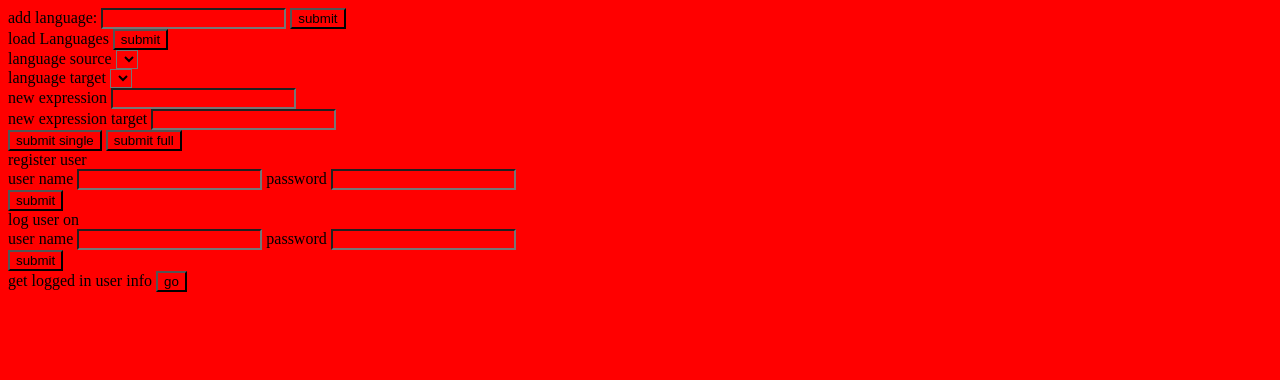
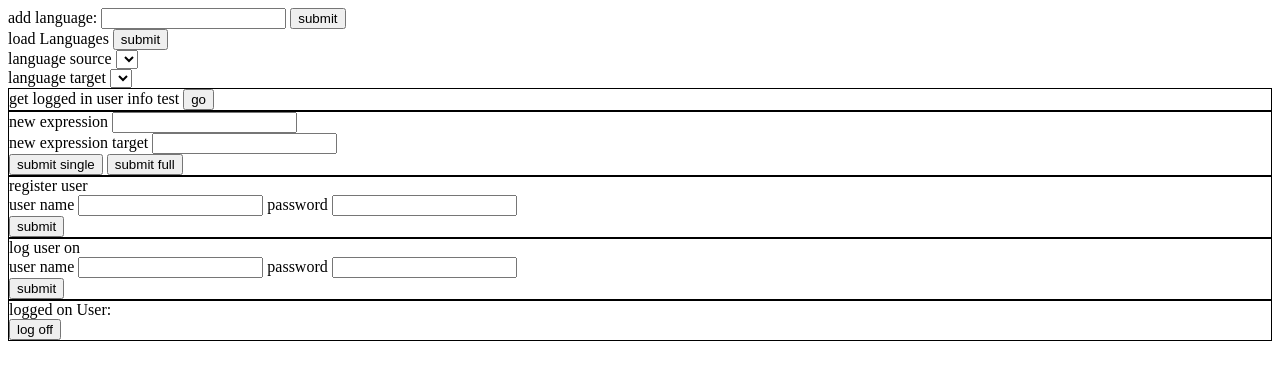
Before and after one commit to odedwolff/vocab, a Django app: page /vocab/client in a window 1280 px wide. Shown: the top 380 px of the page. Run offline with Django 3.2, Linux system fonts and the light colour scheme; data that the repository does not hold is empty.

Commit message:
added full cylcle of chekcing log on status at startup and updating client panel

```diff
--- a/languageSite/languageSite/settings.py
+++ b/languageSite/languageSite/settings.py
@@ -38,7 +38,7 @@ INSTALLED_APPS = [
     'django.contrib.contenttypes',
     'django.contrib.sessions',
     'django.contrib.messages',
-    'django.contrib.staticfiles',
+    'django.contrib.staticfiles'
 ]
 
 MIDDLEWARE = [
--- a/languageSite/vocab/static/vocab/style.css
+++ b/languageSite/vocab/static/vocab/style.css
@@ -1,4 +1,9 @@
 *{
 
-	background-color: red;
+	//background-color: red;
 }
+
+.panel1{
+	border-style: solid;
+    border-width: 1px;
+}
--- a/languageSite/vocab/templates/vocab/client.html
+++ b/languageSite/vocab/templates/vocab/client.html
@@ -41,8 +41,14 @@
 			</select>
 		</div>
 
+		<div  class="panel1">
+			get logged in user info test
+			<button id=btnLoggedInUserInfo>go</button>
 
-		<div>
+		</div>
+
+
+		<div class="panel1">
 			<div id="newExpression">
 				new expression
 				<input type="text" id="newExpressionText" />
@@ -56,7 +62,7 @@
 		</div>
 
 
-		<div>
+		<div id=divRegisterUser class="panel1">
 			register user
 			<div id="newUser">
 				user name
@@ -67,7 +73,7 @@
 			<button id=btnAddUser>submit</button>
 		</div>
 
-		<div>
+		<div id=divLogIn class="panel1">
 			log user on
 			<div id="newUser">
 				user name
@@ -78,12 +84,13 @@
 			<button id=btnLogOn>submit</button>
 		</div>
 
+		<div id=divLoggedUser class="panel1" >
+			logged on User: <div  id=divLoggedUserName>
+			<button id=btnLogOff>log off</button>
+		</div>
 
-		<div>
-			get logged in user info
-			<button id=btnLoggedInUserInfo>go</button>
 
-		</div>
+
 
 
 
@@ -100,6 +107,9 @@
 			todo - each language should probably have its own categries, a category should be a subset of a language (consider
 			rename simply to "subsest" or simlirly )
 			**/
+
+
+
 
 			var loadedLists = {
 				languages: null,
@@ -188,10 +198,7 @@
 			}
 
 
-			function setPanelLoggedOn(userName){
 
-
-			}
 
 
 
@@ -303,9 +310,9 @@
 
 
 			/**
-			sends a requet for logged on user form current browser
+			sends a requet for logged on user info form current browser
 			**/
-			function sendGetLoginInfo(){
+			function sendGetLoginInfo(loggedOnInfoCallBack){
 				url = HOST + '/vocab/get-logon-status';
 
 				var post_data = {
@@ -316,10 +323,12 @@
 				  url: url,
 				  type:'POST',
 				  data:post_data,
+				  /**
 				  success:function(data){
 					debugQuick(data);
 
-				  },
+				  },**/
+				  success:loggedOnInfoCallBack,
 				  error:function(error){
 					debugQuick(error.responseText);
 				  }
@@ -365,6 +374,43 @@
 
 
 			/**
+			set panel to given logged user
+			**/
+			function setPanelLoggedOn(userName){
+				$("#divLoggedUser").show();
+				$("#divLoggedUserName").append(userName);
+				$("#divRegisterUser").hide();
+				$("#divLogIn").hide();
+			}
+
+			/**
+			set panel to no logged user
+			**/
+
+			function setPanelLoggedOff(){
+				$("#divLoggedUser").hide();
+				$("#divLoggedUserName").empty();
+				$("#divRegisterUser").show();
+				$("#divLogIn").show();
+			}
+
+			/**
+				get logged on Info from server and update pannels according to result
+			**/
+			function obtainLogOnInfo (){
+				var callBack = function handleRsult(data){
+					debugQuick(data);
+					if(data.isLogged){
+						setPanelLoggedOn(data.username);
+					}else{
+						setPanelLoggedOff();
+					}
+				}
+				sendGetLoginInfo(callBack);
+			}
+
+
+			/**
 			set up liseterners
 			**/
 			$("#submitLanguage").click(
@@ -402,9 +448,13 @@
 
 			$("#submitExpression").click(submitExpression);
 			$("#submitExpressionWTrx").click(submitExpressionFull);
-			$("#btnLoggedInUserInfo").click(sendGetLoginInfo);
+			//$("#btnLoggedInUserInfo").click(sendGetLoginInfo);
+			$("#btnLoggedInUserInfo").click(obtainLogOnInfo);
 			$("#btnLogOn").click(sendLogOn);
 
+
+			//when page first opens, get the logged on info from server
+			obtainLogOnInfo();
 
 
 		</script>
--- a/languageSite/vocab/views.py
+++ b/languageSite/vocab/views.py
@@ -149,8 +149,10 @@ def getLogOnStatus(request):
 	"""
 	log("entering registerUser()")
 	userId = request.session[KEY_SESSION_LOGGED_USER]
-	username = False
-	isLogged = "False"
+	#username = False
+	#isLogged = "False"
+	username = ""
+	isLogged = False
 	if userId is not None:
 		isLogged = True
 		username = User.objects.get(pk= userId).name
```
